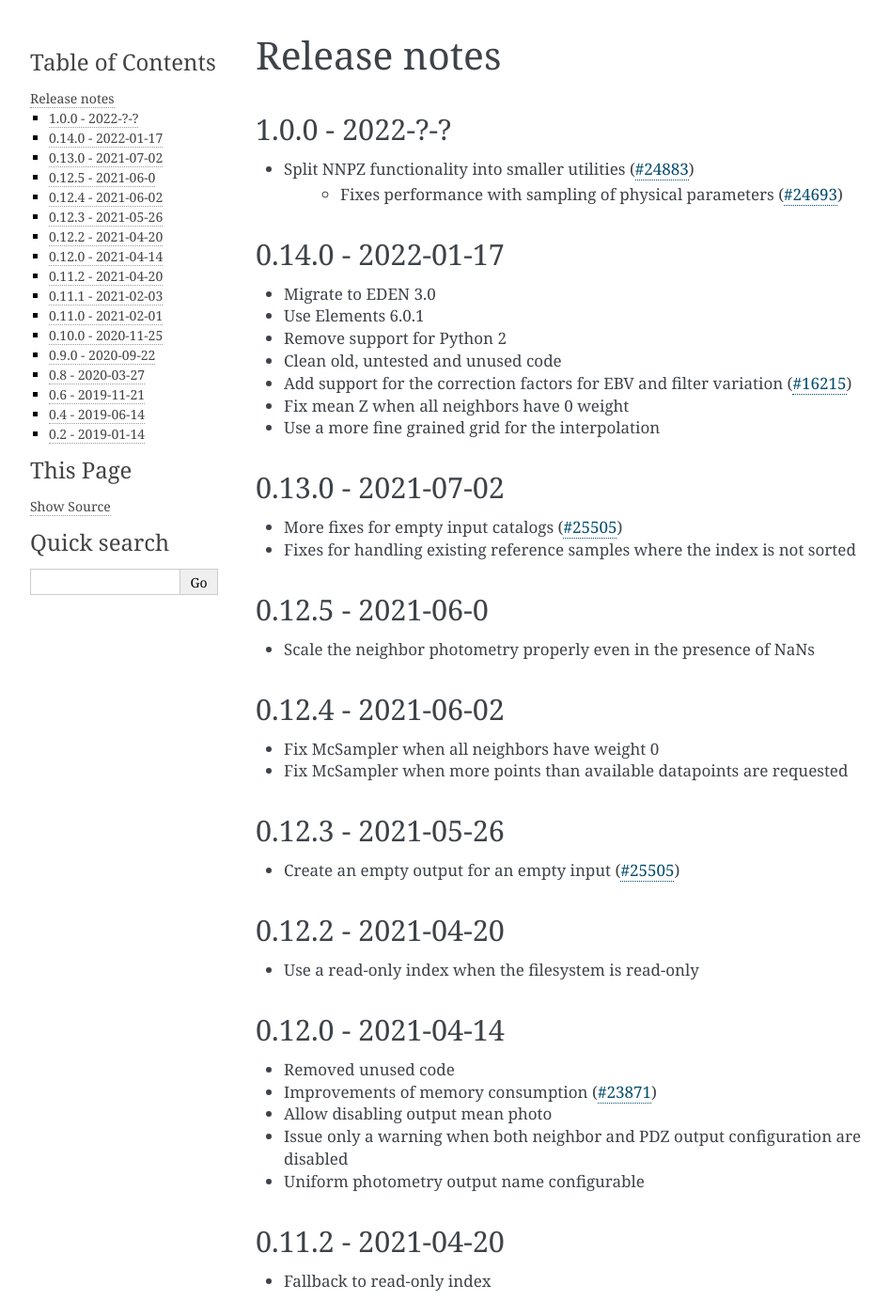
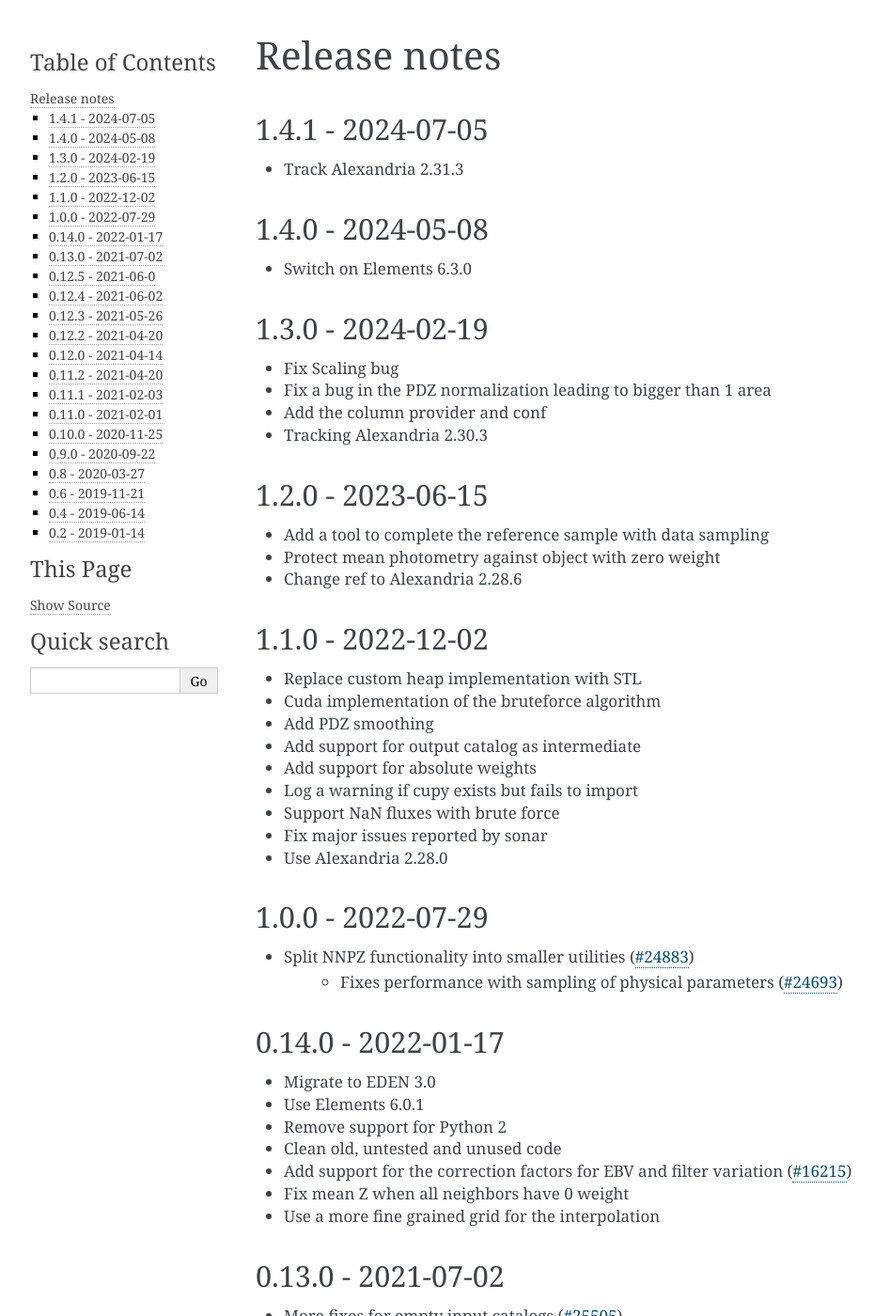
Before and after one commit to astrorama/PHZ_NNPZ, a Sphinx documentation site: the page built from doc/release_notes.rst, in a window 1280 px wide and 1400 px high. Shown: the whole window at 94% size, without its empty margins (148-1095 px from the left). Built offline with Sphinx 7.4.7, drawn with Linux system fonts in a browser that asks for light colours; pages that are not in the unit, such as notebooks, are missing from menus; some of the changed text lies outside the part shown.

Commit message:
update doc

```diff
--- a/doc/conf.py
+++ b/doc/conf.py
@@ -18,11 +18,11 @@
 # -- Project information -----------------------------------------------------
 
 project = 'NNPZ'
-copyright = '2022, Euclid Consortium'
+copyright = '2024, Euclid Consortium'
 author = 'Euclid Consortium'
 
 # The full version, including alpha/beta/rc tags
-release = '1.0'
+release = '1.4.1'
 
 
 # -- General configuration ---------------------------------------------------
--- a/doc/prolog.txt
+++ b/doc/prolog.txt
@@ -30,7 +30,9 @@
 
 .. |Phosphoros| replace:: Phosphoros_
 
-.. |elements-version| replace:: 6.0.1
+.. |elements-version| replace:: 6.3.2
+
+.. |alexandria-version| replace:: 2.31.3
 
 .. |latest-archive| raw:: html
 
--- a/doc/release_notes.rst
+++ b/doc/release_notes.rst
@@ -3,7 +3,41 @@
 Release notes
 *************
 
-1.0.0 - 2022-?-?
+
+1.4.1 - 2024-07-05
+==================
+* Track Alexandria 2.31.3
+
+1.4.0 - 2024-05-08
+==================
+* Switch on Elements 6.3.0
+
+1.3.0 - 2024-02-19
+==================
+* Fix Scaling bug
+* Fix a bug in the PDZ normalization leading to bigger than 1 area
+* Add the column provider and conf
+* Tracking Alexandria 2.30.3
+
+1.2.0 - 2023-06-15
+==================
+* Add a tool to complete the reference sample with data sampling
+* Protect mean photometry against object with zero weight
+* Change ref to Alexandria 2.28.6
+
+1.1.0 - 2022-12-02
+==================
+* Replace custom heap implementation with STL
+* Cuda implementation of the bruteforce algorithm
+* Add PDZ smoothing
+* Add support for output catalog as intermediate
+* Add support for absolute weights
+* Log a warning if cupy exists but fails to import
+* Support NaN fluxes with brute force
+* Fix major issues reported by sonar
+* Use Alexandria 2.28.0
+
+1.0.0 - 2022-07-29
 ==================
 * Split NNPZ functionality into smaller utilities (`#24883 <https://redmine.isdc.unige.ch/issues/24883>`_)
     - Fixes performance with sampling of physical parameters (`#24693 <https://redmine.isdc.unige.ch/issues/24693>`_)
```
Also changed, not shown: doc/install.rst (+18 -8 lines).
